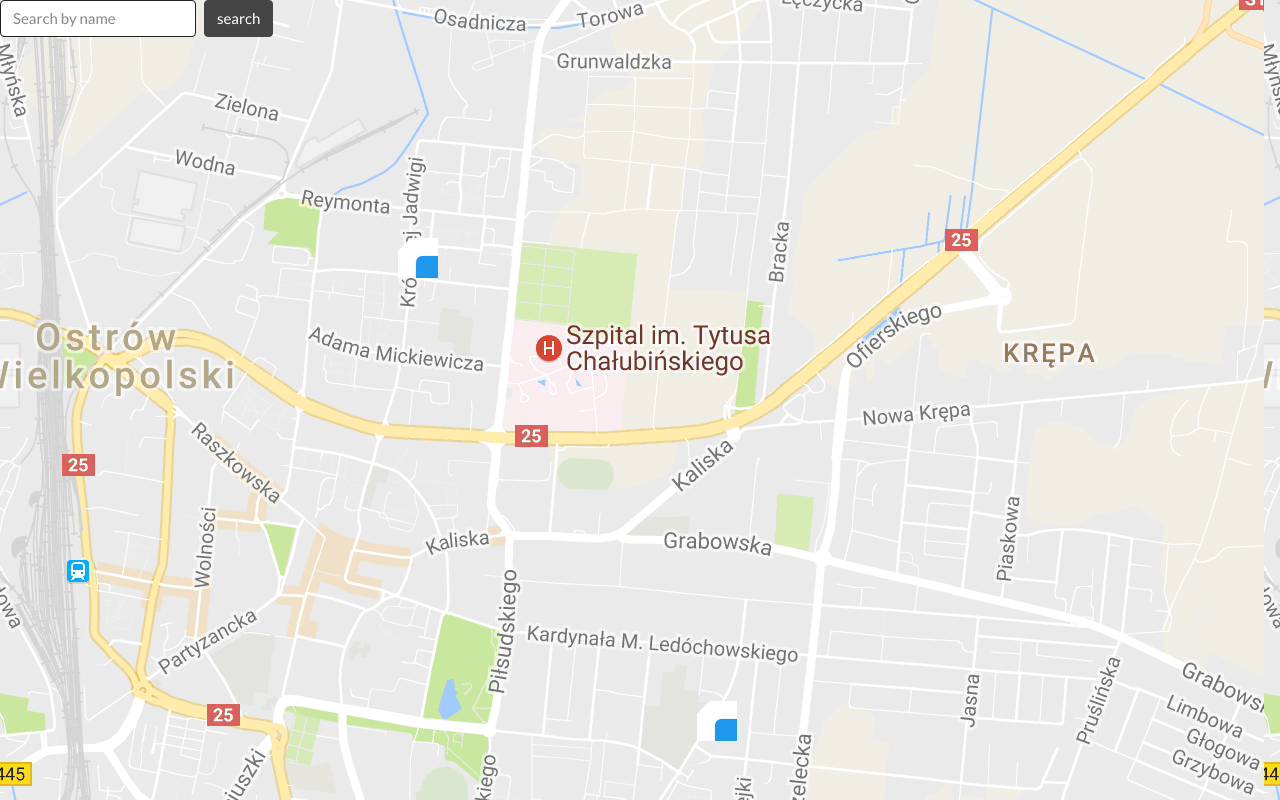
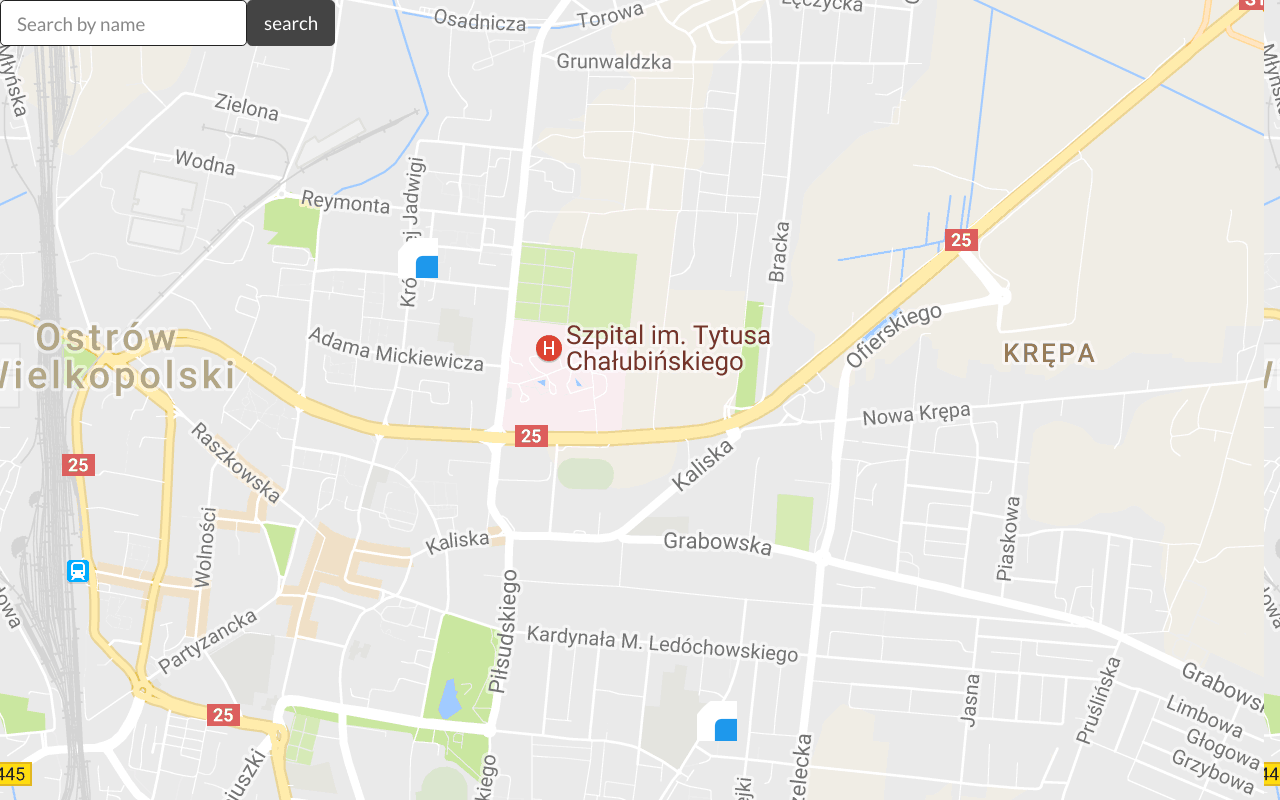
Before and after one commit to DGKSK8LIFE/street-show, a React (Create React App) app in the folder app/: page / in a window 1280 px wide. Built offline with nearby package versions, Linux system fonts and the light colour scheme.

Commit message:
changed input and button size; edited stylesheets

```diff
--- a/app/src/App.css
+++ b/app/src/App.css
@@ -1,7 +1,7 @@
-.App {
-  text-align: center;
-}
-
 body {
   background-image: url('stock_map.png');
 }
+
+.App-header {
+  text-align: center;
+}
--- a/app/src/App.js
+++ b/app/src/App.js
@@ -7,8 +7,8 @@ function App() {
     <div className="App">
       <header className="App-header">
         <form class="form-inline my-2 my-lg-0">
-          <input class="form-control mr-sm-2" type="text" placeholder="Search by name"></input>
-          <input class="btn btn-secondary" type="submit" value="search"></input>
+          <input class="form-control form-control-lg" type="text" placeholder="Search by name"></input>
+          <input class="btn btn-secondary btn-lg" type="submit" value="search"></input>
         </form>
       </header>
     </div>
```
